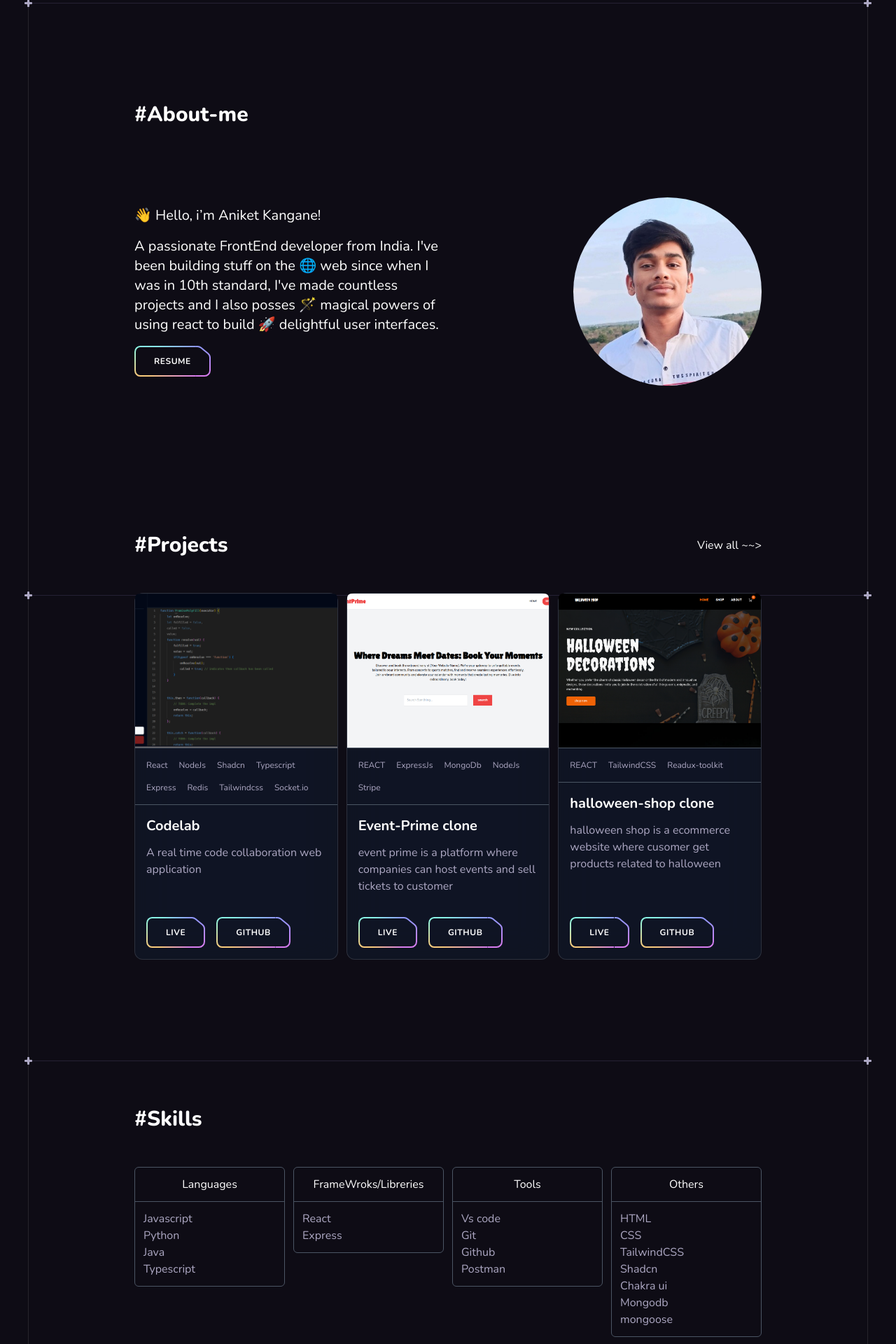
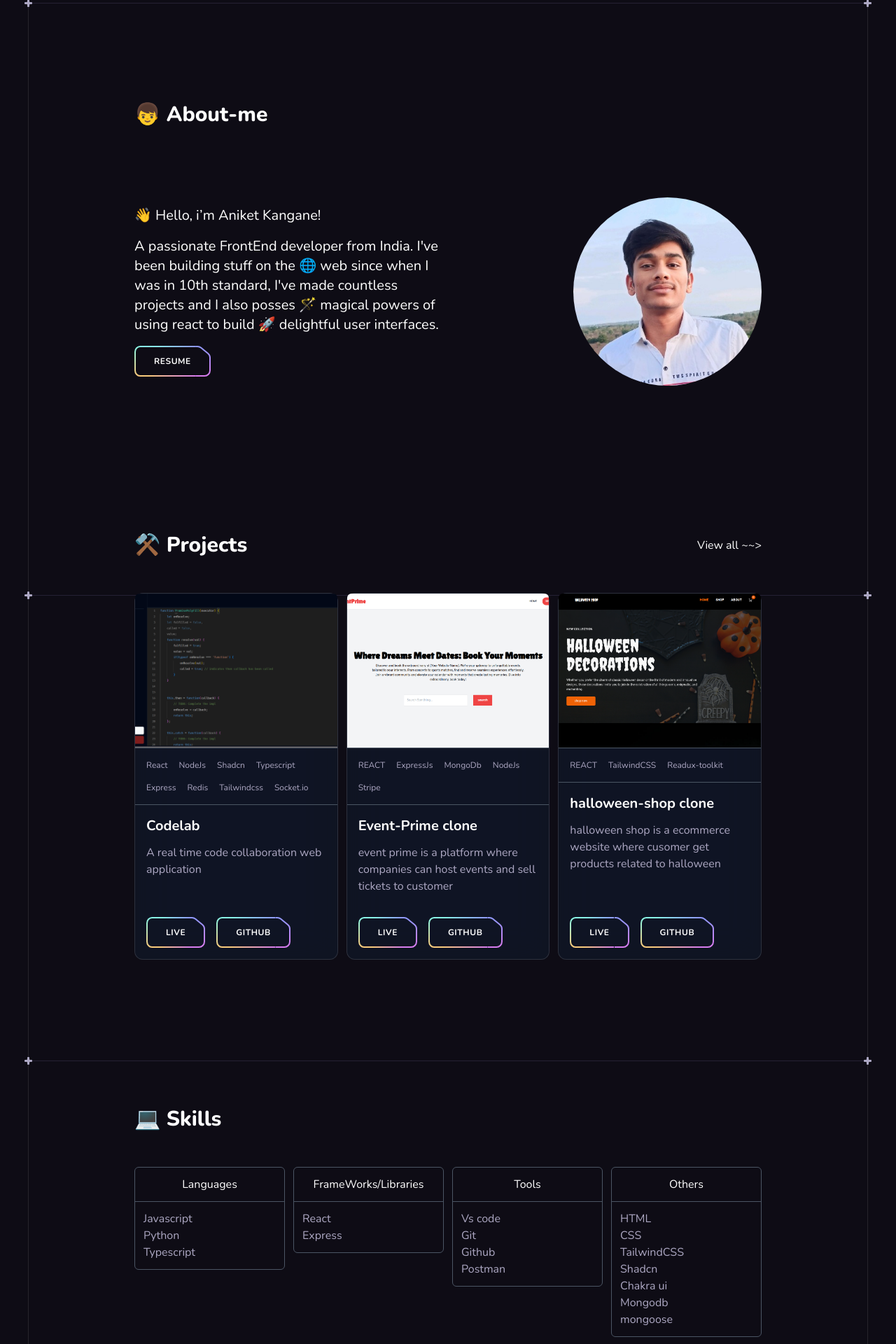
Before and after one commit to Aniket897/aniket, a React (Vite) app: page / in a window 1280 px wide. Shown: the part 880-2800 px from the top of the page at 70% size. Built offline with nearby package versions, Linux system fonts and the light colour scheme.

Commit message:
minor-002

```diff
--- a/package.json
+++ b/package.json
@@ -10,6 +10,7 @@
     "preview": "vite preview"
   },
   "dependencies": {
+    "file-saver": "^2.0.5",
     "framer-motion": "^11.0.20",
     "react": "^18.2.0",
     "react-dom": "^18.2.0",
--- a/src/components/About.jsx
+++ b/src/components/About.jsx
@@ -2,15 +2,21 @@ import { resumeLink } from "../constants/links";
 import Button from "./Button";
 import Section from "./Section";
 import { BottomLine } from "./design/Hero";
+import { saveAs } from "file-saver";
 
 const About = () => {
+  const downloadPdf = () => {
+    const pdfUrl = "/aniket_kangane_resume.pdf";
+    saveAs(pdfUrl, "aniket_kangane.pdf");
+  };
+
   return (
     <Section>
       <div className="w-[90vw] md:w-[70vw] mx-auto mt-[100px] max-md:text-center ">
         <div className="flex items-center justify-between">
           <div className="flex items-center gap-3">
             <p className="text-3xl font-extrabold">
-              <span className="text-heading">#</span>About-me
+              <span className="text-heading">👦 </span>About-me
             </p>
             <div className="w-[100px] md:w-[300px] h-[1px] bg-heading"></div>
           </div>
@@ -20,14 +26,14 @@ const About = () => {
             <p className=" text-gray">👋 Hello, i’m Aniket Kangane!</p>
 
             <p className=" text-gray">
-              A passionate FrontEnd developer from India. I've been
-              building stuff on the 🌐 web since when I was in 10th standard,
-              I've made countless projects and I also posses 🪄 magical powers
-              of using react to build 🚀 delightful user interfaces.
+              A passionate FrontEnd developer from India. I've been building
+              stuff on the 🌐 web since when I was in 10th standard, I've made
+              countless projects and I also posses 🪄 magical powers of using
+              react to build 🚀 delightful user interfaces.
             </p>
 
             <div className="flex items-center gap-4">
-              <Button className="max-md:mx-auto" href={resumeLink}>
+              <Button className="max-md:mx-auto" onClick={downloadPdf}>
                 Resume
               </Button>
             </div>
--- a/src/components/Footer.jsx
+++ b/src/components/Footer.jsx
@@ -50,7 +50,7 @@ const Footer = () => {
 
                     <div className="flex flex-col gap-y-1 items-center justify-center">
                         <a
-                            href={`mailto:aniketbkangane9637@gmail.com?subject=${encodeURIComponent('')}&body=${encodeURIComponent('')}`}
+                            href={`https://wa.me/${9637618151}?text=${encodeURIComponent('')}`}
                             target="_blank"
                             className="flex items-center justify-center w-10 h-10 bg-n-7 rounded-full transition-colors hover:bg-n-6"
                         >
--- a/src/components/Header.jsx
+++ b/src/components/Header.jsx
@@ -1,6 +1,6 @@
 import { Link, useLocation, useNavigate } from "react-router-dom"; //
 import { disablePageScroll, enablePageScroll } from "scroll-lock"; //
-
+import { saveAs } from "file-saver";
 import { brainwave } from "../assets"; //
 import { navigation } from "../constants"; //
 import Button from "./Button"; //
@@ -29,6 +29,11 @@ const Header = () => {
 
     enablePageScroll();
     setOpenNavigation(false);
+  };
+
+  const downloadPdf = () => {
+    const pdfUrl = "/aniket_kangane_resume.pdf";
+    saveAs(pdfUrl, "aniket_kangane.pdf");
   };
 
   return (
@@ -77,7 +82,7 @@ const Header = () => {
         >
           Contact Me
         </a>
-        <Button className="hidden lg:flex" href={resumeLink}>
+        <Button className="hidden lg:flex" onClick={downloadPdf}>
           Resume
         </Button>
         <Button
--- a/src/components/Projects.jsx
+++ b/src/components/Projects.jsx
@@ -47,7 +47,7 @@ const Projects = () => {
         <div className="flex items-center justify-between">
           <div className="flex items-center gap-3">
             <p className="text-3xl font-extrabold">
-              <span className="text-heading">#</span>Projects
+              <span className="text-heading">⚒️ </span>Projects
             </p>
             <div className="w-[100px] md:w-[300px] h-[1px] bg-heading"></div>
           </div>
--- a/src/components/Skills.jsx
+++ b/src/components/Skills.jsx
@@ -8,7 +8,7 @@ const Skills = () => {
         <div className="flex items-center justify-between">
           <div className="flex items-center gap-3">
             <p className="text-3xl font-extrabold">
-              <span className="text-heading">#</span>Skills
+              <span className="text-heading">💻 </span>Skills
             </p>
             <div className="w-[100px] md:w-[300px] h-[1px] bg-heading"></div>
           </div>
@@ -16,10 +16,10 @@ const Skills = () => {
         <div className="mt-[50px] grid grid-cols-4 max-md:grid-cols-2 max-sm:grid-cols-1 gap-[50px] md:gap-3">
           <SkillBox
             heading="Languages"
-            skills={["Javascript", "Python", "Java", "Typescript"]}
+            skills={["Javascript", "Python", "Typescript"]}
           />
           <SkillBox
-            heading="FrameWroks/Libreries"
+            heading="FrameWorks/Libraries "
             skills={["React", "Express"]}
           />
           <SkillBox
@@ -61,18 +61,18 @@ const Skills = () => {
       <div className="flex items-center justify-between w-[90vw] md:w-[70vw] mx-auto mt-[150px]">
         <div className="flex items-center gap-3">
           <p className="text-3xl font-extrabold">
-            <span className="text-heading">#</span>Github Stats
+            <span className="text-heading">⭐ </span>Github Stats
           </p>
           <div className="w-[100px] md:w-[300px] h-[1px] bg-heading"></div>
         </div>
       </div>
       <div className="flex items-center gap-3 mx-auto w-fit min-h-[40vh] max-md:flex-col max-md:w-[90vw] max-md:mt-9">
-        <p>
+        {/* <p>
           <img
             src="https://github-readme-stats.vercel.app/api?username=Aniket897&theme=dark&hide_border=false&include_all_commits=true&count_private=true"
             alt="aniket897"
           />
-        </p>
+        </p> */}
 
         <p>
           <img
@@ -81,12 +81,12 @@ const Skills = () => {
           />
         </p>
       </div>
-      <p className="mx-auto w-fit mt-3">
+      {/* <p className="mx-auto w-fit mt-3">
         <img
           src="https://github-readme-stats.vercel.app/api/top-langs/?username=Aniket897&theme=dark&hide_border=false&include_all_commits=true&count_private=true&layout=compact"
           alt="aniket897"
         />
-      </p>
+      </p> */}
     </Section>
   );
 };
--- a/src/pages/Aboutme.jsx
+++ b/src/pages/Aboutme.jsx
@@ -3,6 +3,7 @@ import Nav from "../components/Nav";
 import Section from "../components/Section";
 import Skills from "../components/Skills";
 import { motion } from "framer-motion";
+import { saveAs } from "file-saver";
 
 const Aboutme = () => {
   const EmailLink = () => {
@@ -23,6 +24,12 @@ const Aboutme = () => {
       </a>
     );
   };
+
+  const downloadPdf = () => {
+    const pdfUrl = "/aniket_kangane_resume.pdf";
+    saveAs(pdfUrl, "aniket_kangane.pdf");
+  };
+
   return (
     <Section>
       <motion.div
@@ -42,7 +49,8 @@ const Aboutme = () => {
               of using react to build 🚀 delightful user interfaces.
             </p>
             <p>
-              ⭐ Proactive Full Stack Developer proficient in MERN Stack <br /> <br />
+              ⭐ Proactive Full Stack Developer proficient in MERN Stack <br />{" "}
+              <br />
               ⭐ Solid understanding of Full Stack technologies including HTML,
               CSS, Javascript, ReactJs, NodeJs, ExpressJs, Mongodb. <br />{" "}
               <br /> ⭐ Collaborative team player with strong problem-solving
@@ -57,9 +65,7 @@ const Aboutme = () => {
               >
                 email me
               </Button>
-              <Button href="https://drive.google.com/file/d/1Oa4ZtRlLyCFHyLRpwOwwuVyzsG5hlISj/view?usp=sharing">
-                Resume ~~>
-              </Button>
+              <Button onClick={downloadPdf}>Resume ~~></Button>
             </div>
           </div>
           <div className="rounded-full overflow-hidden md:w-[30%] aspect-square">
```
Also changed, not shown: 2 other files (tests, documents, lock files or other folders).
